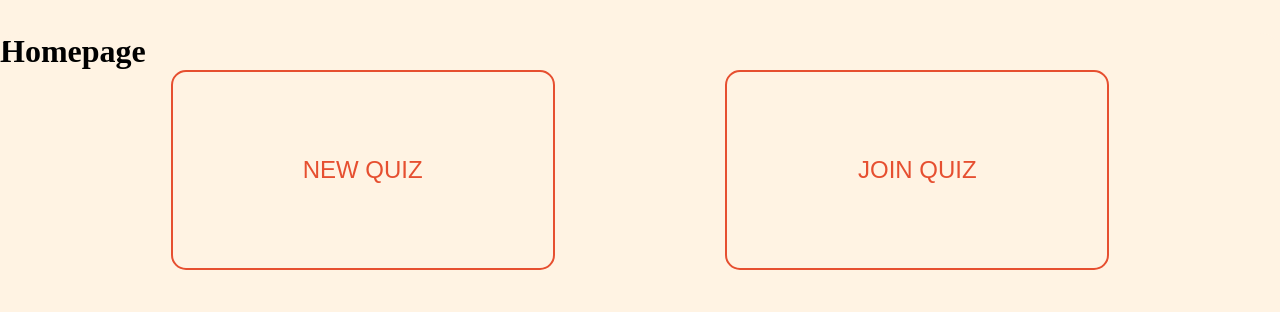
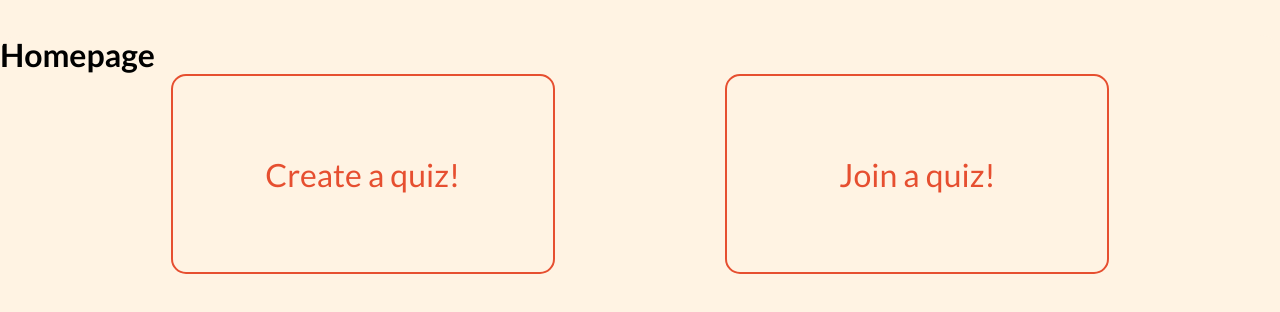
Before and after one commit to PollyFenne/Ye_olde_quiz_frontend, a React app: page / in a window 1280 px wide. Shown: the part 230-542 px from the top of the page. Built offline with nearby package versions, Linux system fonts and the light colour scheme.

Commit message:
Import Lato google font and apply everywhere

```diff
--- a/src/components/ButtonControl/styles.css
+++ b/src/components/ButtonControl/styles.css
@@ -1,5 +1,6 @@
 .create-game-button {
-  font-size: 1.5rem;
+  font-family: "Lato", sans-serif;
+  font-size: 2rem;
   width: 30%;
   height: 200px;
   border: 2px solid var(--vintagered);
--- a/src/pages/Home/Home.css
+++ b/src/pages/Home/Home.css
@@ -1,3 +1,5 @@
+@import url("https://fonts.googleapis.com/css2?family=Lato:ital,wght@0,400;0,700;1,400;1,700&display=swap");
+
 :root {
   --vintagered: #e64f30;
   --vintageblue: #23c3b5;
@@ -8,6 +10,7 @@
 
 body {
   background-color: var(--vintagewhite);
+  font-family: "Lato", sans-serif;
 }
 
 * {
--- a/src/pages/Home/index.js
+++ b/src/pages/Home/index.js
@@ -15,8 +15,8 @@ const Home = () => {
       <div className="home-content">
         <h1>Homepage</h1>
         <div className="buttons-container">
-          <ButtonControl buttonText={"NEW QUIZ"} />
-          <ButtonControl buttonText={"JOIN QUIZ"} />
+          <ButtonControl buttonText={"Create a quiz!"} />
+          <ButtonControl buttonText={"Join a quiz!"} />
         </div>
       </div>
     </>
```
